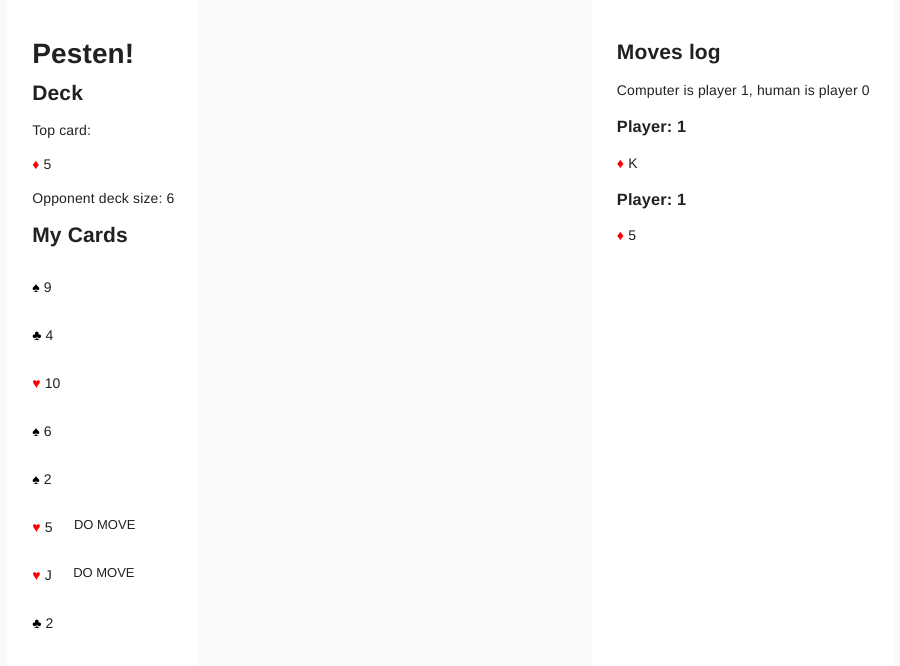
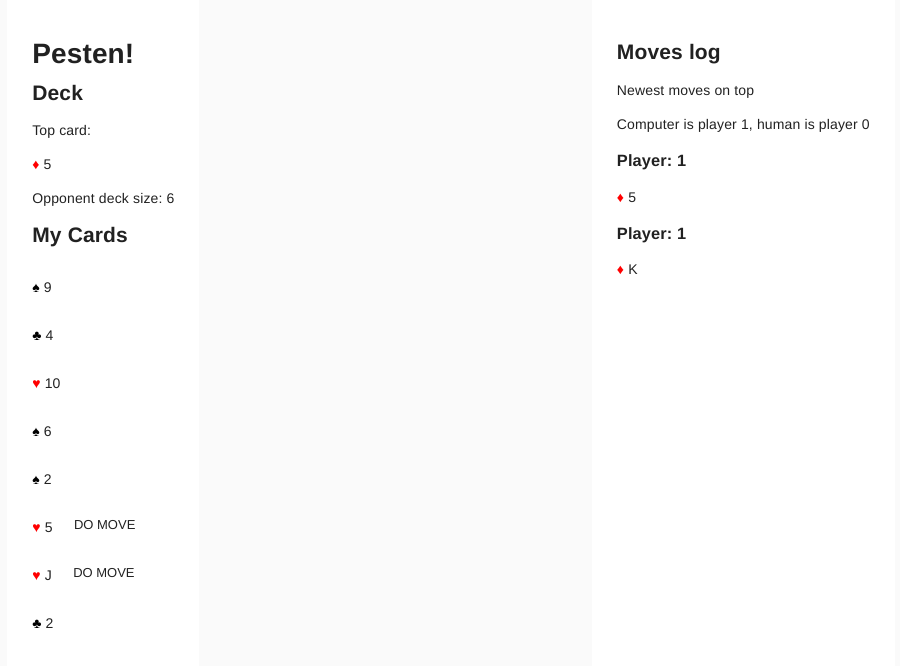
Before and after one commit to RuurdBijlsma/pesten-ai, a Vue app: page / in a window 1280 px wide. Shown: the top 666 px of the page, without its empty margins (189-1089 px from the left). Built offline with nearby package versions, Linux system fonts and the light colour scheme.

Commit message:
Change moves log display order

```diff
--- a/src/views/Home.vue
+++ b/src/views/Home.vue
@@ -34,9 +34,10 @@
         </md-content>
 
         <md-content>
-            <h2>Moves log</h2>
+            <h2>Moves log </h2>
+            <p>Newest moves on top</p>
             <p>Computer is player {{computerTurn}}, human is player {{playerTurn}}</p>
-            <div v-for="{move, turn} in gameMoves" :move="move">
+            <div v-for="{move, turn} in gameMoves.slice().reverse()" :move="move">
                 <h3>Player: {{turn}}</h3>
                 <move-view :move="move"></move-view>
             </div>
```
